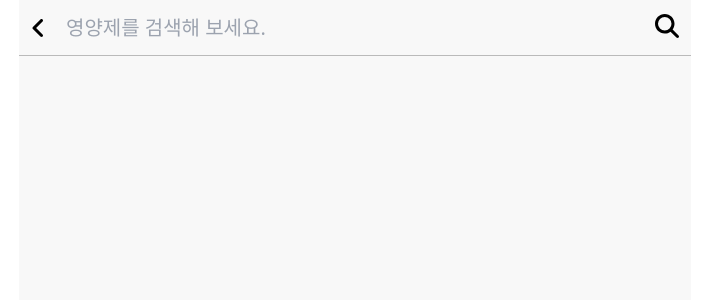
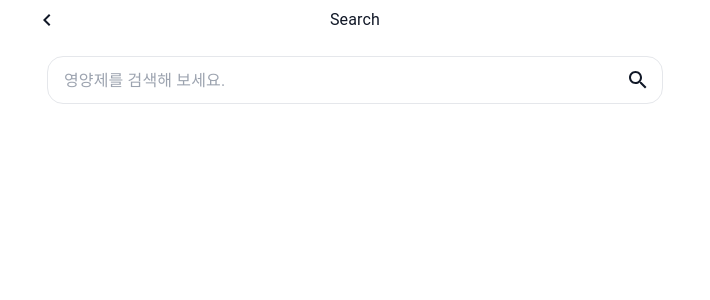
Before and after one commit to swm13-alchemy/alchemy_front_web, a Next.js app: page /search in a window 1280 px wide. Shown: the top 300 px of the page, without its empty margins (285-995 px from the left). Built offline with nearby package versions, Linux system fonts and the light colour scheme.

Commit message:
[add][PILLUP-331] 검색부분 퍼블리싱 완료

```diff
--- a/components/layout/HeadNav.tsx
+++ b/components/layout/HeadNav.tsx
@@ -1,22 +1,22 @@
-import { FontAwesomeIcon } from '@fortawesome/react-fontawesome'
-import { faAngleLeft } from '@fortawesome/free-solid-svg-icons'
-import { useRouter } from 'next/router'
+import { NextRouter } from 'next/router'
+import { ChevronLeft } from '@mui/icons-material'
+import React from 'react'
 
 interface Props {
+  router: NextRouter
   name: string
 }
 
-function HeadNav({ name }: Props) {
-  const router = useRouter()
-
+function HeadNav({ router, name }: Props) {
   return (
-    <header className='relative left-0 top-0 w-full h-14 px-3 flex items-center border-b-[#BABABA] border-b'>
-      <FontAwesomeIcon
-        icon={faAngleLeft}
-        className='text-2xl cursor-pointer'
+    <header className='relative w-full h-10 flex items-center justify-center mb-4 text-gray-900'>
+      <button
+        className='absolute left-4 flex items-center justify-center'
         onClick={() => router.back()}
-      />
-      <p className='text-2xl w-full font-bold text-center pr-5'>{name}</p>
+      >
+        <ChevronLeft className='text-2xl' />
+      </button>
+      <h1 className='text-base'>{name}</h1>
     </header>
   )
 }
--- a/components/layout/Layout.tsx
+++ b/components/layout/Layout.tsx
@@ -1,5 +1,5 @@
 function Layout({ children }: any) {
-  return <div className='relative h-screen max-w-2xl bg-[#F8F8F8] mx-auto'>{children}</div>
+  return <div className='relative h-screen max-w-2xl mx-auto'>{children}</div>
 }
 
 export default Layout
--- a/components/layout/SearchBar.tsx
+++ b/components/layout/SearchBar.tsx
@@ -1,36 +1,48 @@
-import { useRouter } from 'next/router'
-import { FontAwesomeIcon } from '@fortawesome/react-fontawesome'
-import { faAngleLeft, faSearch } from '@fortawesome/free-solid-svg-icons'
-import React, { useState } from 'react'
+import React, { FormEvent } from 'react'
+import { Search } from '@mui/icons-material'
 
-function SearchBar() {
-  const router = useRouter()
-  const [searchText, setSearchText] = useState<string>('')
+interface Props {
+  submitSearch: (e: FormEvent<HTMLFormElement>) => void
+  handleInputs: (e: React.ChangeEvent<HTMLInputElement>) => void
+  searchTerm: string
+}
 
-  const searchData = () => {
-    console.log(searchText)
-  }
-
-  const onChange = (e: React.ChangeEvent<HTMLInputElement>) => {
-    setSearchText(e.target.value)
-  }
-
+function SearchBar({ submitSearch, handleInputs, searchTerm }: Props) {
   return (
-    <div className='relative left-0 top-0 w-full h-14 px-3 flex items-center justify-between border-b-[#BABABA] border-b'>
-      <FontAwesomeIcon
-        icon={faAngleLeft}
-        className='text-2xl cursor-pointer'
-        onClick={() => router.back()}
+    <form className='w-11/12 h-12 mx-auto pl-4 pr-3 flex items-center justify-between border border-gray-200 rounded-2xl bg-white text-gray-900
+                      focus-within:bg-surface duration-500 focus-within:rounded-t-lg focus-within:rounded-b-none'
+          onSubmit={submitSearch}
+    >
+      <input
+        className='w-full h-full text-base bg-transparent focus: outline-none'
+        name='searchTerm'
+        placeholder='영양제를 검색해 보세요.'
+        value={searchTerm}
+        type='text'
+        onChange={handleInputs}
+        required
       />
-      <input
-        className='appearance-none w-10 h-full text-xl'
-        onChange={onChange}
-        placeholder='영양제를 검색해 보세요.'
-        value={searchText}
-      />
-      <FontAwesomeIcon icon={faSearch} className='text-2xl cursor-pointer' onClick={searchData} />
-    </div>
+      <button className='pl-5'>
+        <Search className='text-2xl' />
+      </button>
+    </form>
   )
 }
 
 export default SearchBar
+
+
+// <div className='relative left-0 top-0 w-full h-14 px-3 flex items-center justify-between border-b-[#BABABA] border-b'>
+//   <FontAwesomeIcon
+// icon={faAngleLeft}
+// className='text-2xl cursor-pointer'
+// onClick={() => router.back()}
+// />
+// <input
+//   className='appearance-none w-10 h-full text-xl'
+//   onChange={onChange}
+//   placeholder='영양제를 검색해 보세요.'
+//   value={searchText}
+// />
+// <FontAwesomeIcon icon={faSearch} className='text-2xl cursor-pointer' onClick={searchData} />
+// </div>
--- a/package.json
+++ b/package.json
@@ -10,10 +10,15 @@
     "prepare": "husky install"
   },
   "dependencies": {
+    "@emotion/react": "^11.10.0",
+    "@emotion/styled": "^11.10.0",
     "@fortawesome/fontawesome-svg-core": "^6.1.1",
     "@fortawesome/free-regular-svg-icons": "^6.1.2",
     "@fortawesome/free-solid-svg-icons": "^6.1.1",
     "@fortawesome/react-fontawesome": "^0.2.0",
+    "@mui/icons-material": "^5.8.4",
+    "@mui/material": "^5.10.0",
+    "@mui/styles": "^5.9.3",
     "axios": "^0.27.2",
     "next": "12.2.1",
     "react": "18.2.0",
--- a/pages/_app.tsx
+++ b/pages/_app.tsx
@@ -3,11 +3,13 @@ import type { AppProps } from 'next/app'
 import '@fortawesome/fontawesome-svg-core/styles.css' // import Font Awesome CSS
 import { config } from '@fortawesome/fontawesome-svg-core'
 import Layout from '../components/layout/Layout'
+import { CssBaseline } from '@mui/material'
 config.autoAddCss = false // Tell Font Awesome to skip adding the CSS automatically since it's being imported above
 
 function MyApp({ Component, pageProps }: AppProps) {
   return (
     <Layout>
+      <CssBaseline />
       <Component {...pageProps} />
     </Layout>
   )
--- a/pages/index.tsx
+++ b/pages/index.tsx
@@ -19,14 +19,7 @@ const MY: NextPage = () => {
         <FontAwesomeIcon icon={faGear} className='text-2xl' />
       </header>
 
-      <main className='mx-auto mt-5 flex flex-col space-y-8'>
-        <h1 className='text-5xl text-center'>
-          How is your
-          <br />
-          health today?
-        </h1>
-        <SearchBtn btnWidth='w-11/12' />
-      </main>
+      <SearchBtn />
 
       <div className='flex flex-col items-center space-y-12 my-6'>
         <section className='flex flex-col space-y-5 w-full'>
--- a/pages/pill-details/[id].tsx
+++ b/pages/pill-details/[id].tsx
@@ -16,13 +16,14 @@ import EfficiencyTag from '../../components/tag/EfficiencyTag'
 import {
   IngredientType,
   MergedNutrientDataType,
-  NutrientType,
   SupplementDetailsType,
   UserIntakeNutrientType,
 } from '../../utils/types'
 import { useUserHealthDataStore, useUserPillListStore } from '../../stores/store'
 import HeadNav from '../../components/layout/HeadNav'
 import { pillApi, requestURLs } from '../../utils/api'
+import { PlaylistAdd, DeleteForever } from '@mui/icons-material'
+import { useRouter } from 'next/router'
 
 interface Props {
   details: SupplementDetailsType
@@ -30,6 +31,7 @@ interface Props {
 
 const Details = ({ details }: Props) => {
   const { id, name, dailyDose, intakeTiming, maker, ingredients } = details
+  const router = useRouter()
   const { userTakingPillList, setUserTakingPillList } = useUserPillListStore()
   const { age, isMale } = useUserHealthDataStore()
   const [isLiked, setIsLiked] = useState<boolean>(false)
@@ -134,8 +136,7 @@ const Details = ({ details }: Props) => {
 
   return (
     <div>
-      <HeadNav name={name} />
-
+      <HeadNav router={router} name={name} />
       <main className='flex flex-col items-center w-full bg-white px-8 py-8'>
         <div className='relative w-52 h-52 rounded-3xl border-[#BABABA] border overflow-hidden'>
           <Image
@@ -163,13 +164,17 @@ const Details = ({ details }: Props) => {
         </div>
         <button
           className={
-            'w-full h-11 rounded-xl mt-5 text-white text-lg' +
-            (isTaking ? ' bg-[#00C23C]' : ' bg-[#BABABA]')
+            'w-full h-10 rounded-xl mt-5 text-white duration-500' +
+            (isTaking ? ' bg-primary' : ' bg-gray-300')
           }
           onClick={() => takingSubmit(isTaking)}
         >
-          <FontAwesomeIcon icon={isTaking ? faCheck : faPlus} className='relative right-12' />
-          {isTaking ? '등록된 영양제' : '내 영양제 등록'}
+          {isTaking ? (
+            <PlaylistAdd className='text-lg' />
+          ) : (
+            <DeleteForever className='text-lg' />
+          )}
+          <p className='text-center text-xs inline ml-2'>{isTaking ? '영양제 리스트 추가' : '영양제 리스트 제거'}</p>
         </button>
       </main>
 
--- a/pages/search.tsx
+++ b/pages/search.tsx
@@ -1,16 +1,15 @@
 import SearchResultListItem from '../components/common/SearchResultListItem'
-import { FontAwesomeIcon } from '@fortawesome/react-fontawesome'
-import { faAngleLeft, faSearch } from '@fortawesome/free-solid-svg-icons'
-import React, { useEffect, useState } from 'react'
+import React, { FormEvent, useEffect, useState } from 'react'
 import { useRouter } from 'next/router'
 import { SearchResultsItemType } from '../utils/types'
-import axios from 'axios'
-import { pillApi, requestURLs } from '../utils/api'
+import { pillApi } from '../utils/api'
+import SearchBar from '../components/layout/SearchBar'
+import HeadNav from '../components/layout/HeadNav'
 
 const Search = () => {
   const router = useRouter()
-  const [formInputs, setFormInputs] = useState({})
-  const [searchTerm, setSearchTerm] = useState('')
+  // const [formInputs, setFormInputs] = useState({})
+  const [searchTerm, setSearchTerm] = useState<string>('')
   const [searchResults, setSearchResults] = useState<SearchResultsItemType[]>([])
 
   useEffect(() => {
@@ -23,47 +22,33 @@ const Search = () => {
   })
 
   const handleInputs = (e: React.ChangeEvent<HTMLInputElement>) => {
-    const { name, value } = e.target
-    setFormInputs({ ...formInputs, [name]: value })
+    // const { name, value } = e.target
+    // setFormInputs({ ...formInputs, [name]: value })
     setSearchTerm(e.target.value)
   }
 
-  const search = async (e: any) => {
+  const submitSearch = async (e: FormEvent<HTMLFormElement>) => {
     e.preventDefault()
-    // @ts-ignore
-    const { data: { pill: result } } = await pillApi.getSearchResults(formInputs.searchTerm)
+    const { data: { pill: result } } = await pillApi.getSearchResults(searchTerm)
     setSearchResults(result)
-    // @ts-ignore
-    await router.replace({ query: { name: formInputs.searchTerm } })
+    // 주소 쿼리스트링 추가해서 상세페이지 들어갔다 나올 때 그대로 검색되게 유지
+    await router.replace({ query: { name: searchTerm } })
   }
 
   return (
     <div>
-      <div className='relative left-0 top-0 w-full h-14 px-3 flex items-center justify-between border-b-[#BABABA] border-b'>
-        <FontAwesomeIcon
-          icon={faAngleLeft}
-          className='text-2xl cursor-pointer pr-5'
-          onClick={() => router.back()}
-        />
-        <form className='w-full h-full text-xl flex items-center justify-between' onSubmit={search}>
-          <input
-            className='appearance-none w-full bg-transparent h-full'
-            name='searchTerm'
-            placeholder='영양제를 검색해 보세요.'
-            value={searchTerm}
-            type='text'
-            onChange={handleInputs}
-            required
-          />
-          <button className='pl-5'>
-            <FontAwesomeIcon icon={faSearch} className='text-2xl' />
-          </button>
-        </form>
-      </div>
+      <HeadNav router={router} name='Search' />
+
+      <SearchBar
+        submitSearch={submitSearch}
+        handleInputs={handleInputs}
+        searchTerm={searchTerm}
+      />
+
       {searchResults.length !== 0 && (
-        <div className='px-3 py-5'>
-          <p className='text-gray-500 text-base'>검색 결과 {searchResults.length}개</p>
-          <div className='flex flex-col w-full mt-3 space-y-2'>
+        <div className='px-6 my-6'>
+          <p className='text-gray-900 text-base'>검색된 영양제 {searchResults.length}개</p>
+          <div className='flex flex-col w-full mt-4 space-y-4'>
             {searchResults.map((supplement) => {
               return (
                 <SearchResultListItem
--- a/tailwind.config.js
+++ b/tailwind.config.js
@@ -5,7 +5,18 @@ module.exports = {
     "./components/**/*.{js,ts,jsx,tsx}",
   ],
   theme: {
-    extend: {},
+    extend: {
+      colors: {
+        'primary': '#1C65D1',
+        'secondary': '#67A973',
+        'surface': '#F5F6FF'
+      },
+      boxShadow: {
+        '08dp': '0px 8px 16px rgba(0, 0, 0, 0.1)',
+        '04dp': '0px 4px 8px rgba(0, 0, 0, 0.1)',
+        '02dp': '0px 2px 4px rgba(0, 0, 0, 0.1)'
+      }
+    },
     screens: {
       'tablet': '768px',
       // => @media (min-width: 768px) { ... }
```
Also changed, not shown: components/common/SearchBtn.tsx (+3 -13 lines), components/common/SearchResultListItem.tsx (+7 -16 lines), pages/_document.tsx (added, +32 -0 lines), 1 other file (tests, documents, lock files or other folders).
